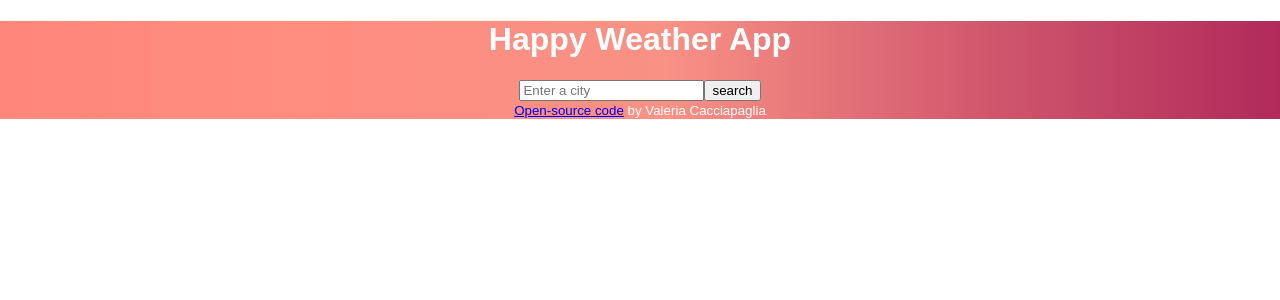
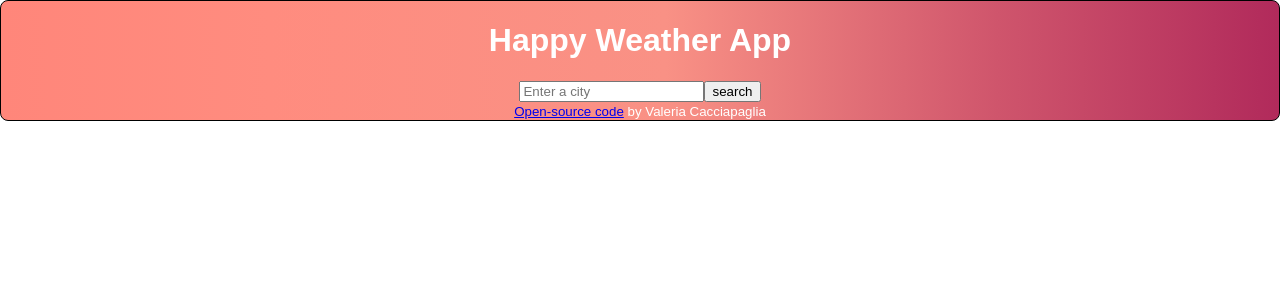
Before and after one commit to Val-netizen/weather-react, a React (Create React App) app: page / in a window 1280 px wide. Shown: the top 300 px of the page. Built offline with nearby package versions, Linux system fonts and the light colour scheme.

Commit message:
edited styles.css

```diff
--- a/src/styles.css
+++ b/src/styles.css
@@ -3,4 +3,8 @@
     font-family: sans-serif;
     text-align: center;
     color: white;
+    display: block;
+    margin: 0 auto;
+    border: 1px solid black;
+    border-radius: 8px;
   }
```
